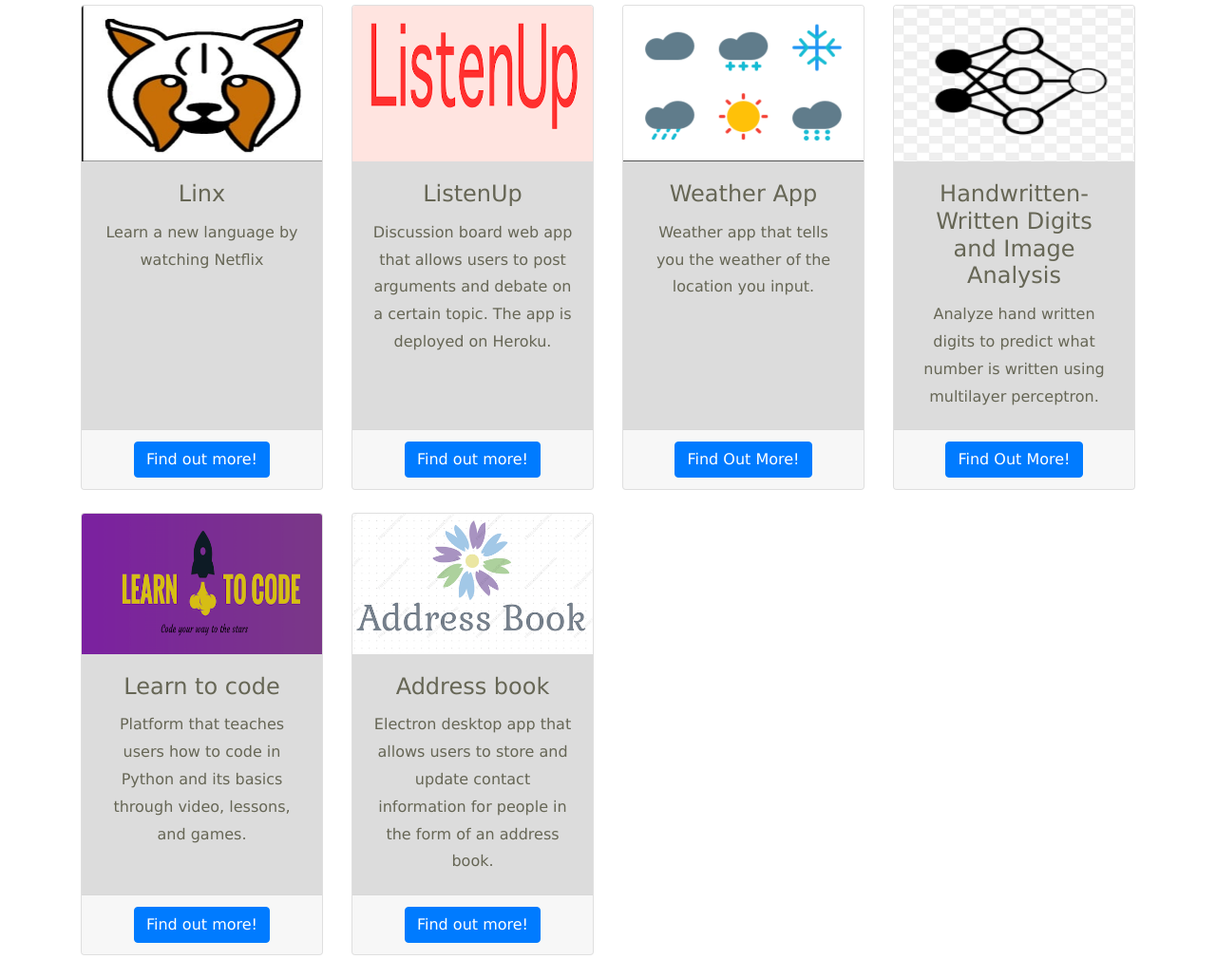
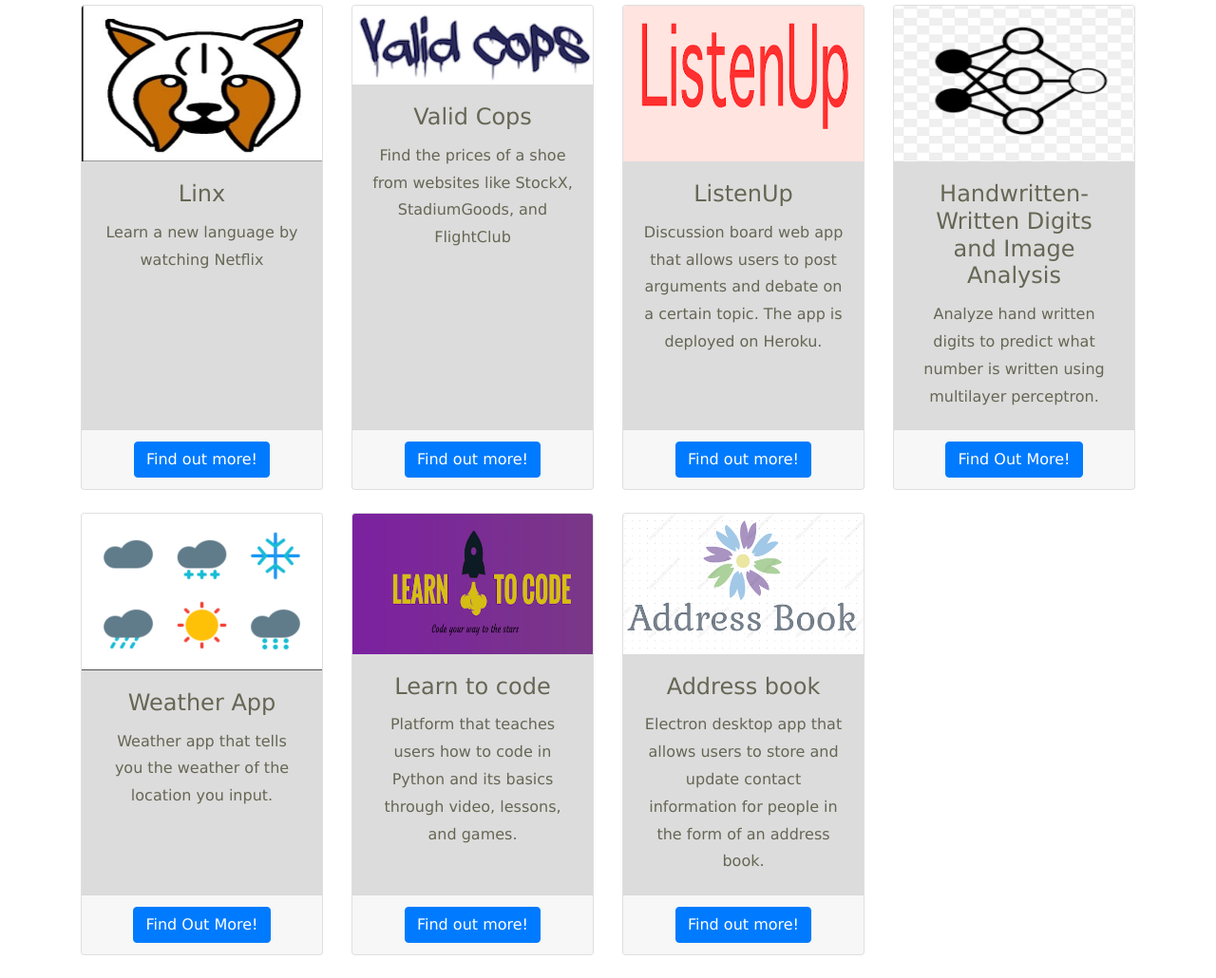
Before and after one commit to NgoHarrison/NgoHarrison.github.io, a plain HTML site: page index.html in a window 1280 px wide. Shown: the part 1451-2481 px from the top of the page at 95% size. Drawn offline with Linux system fonts and the light colour scheme.

Commit message:
Added valid cops project

```diff
--- a/index.html
+++ b/index.html
@@ -55,7 +55,6 @@
 
     <!-- Page Features -->
     <div class="row text-center">
-
       <div class="col-lg-3 col-md-6 mb-4">
         <div class="card h-100">
           <img class="card-img-top" src="Linx.png">
@@ -68,7 +67,18 @@
           </div>
         </div>
       </div>
-
+      <div class="col-lg-3 col-md-6 mb-4">
+        <div class="card h-100">
+          <img class="card-img-top" src="validcops.png">
+          <div class="card-body" style="background-color: #DCDCDC">
+            <h4 class="card-title">Valid Cops</h4>
+            <p class="card-text">Find the prices of a shoe from websites like StockX, StadiumGoods, and FlightClub</p>
+          </div>
+          <div class="card-footer">
+            <a href="https://github.com/NgoHarrison/validcops" class="btn btn-primary">Find out more!</a>
+          </div>
+        </div>
+      </div>
       <div class="col-lg-3 col-md-6 mb-4">
         <div class="card h-100">
           <img class="card-img-top" src="ListenUp.png" alt="">
@@ -81,20 +91,6 @@
           </div>
         </div>
       </div>
-
-      <div class="col-lg-3 col-md-6 mb-4">
-        <div class="card h-100">
-          <img class="card-img-top" src="WeatherApp.png" alt="">
-          <div class="card-body" style="background-color: #DCDCDC">
-            <h4 class="card-title">Weather App</h4>
-            <p class="card-text">Weather app that tells you the weather of the location you input.</p>
-          </div>
-          <div class="card-footer">
-            <a href="https://github.com/NgoHarrison/Weather_App" class="btn btn-primary">Find Out More!</a>
-          </div>
-        </div>
-      </div>
-
       <div class="col-lg-3 col-md-6 mb-4">
         <div class="card h-100">
           <img class="card-img-top" src="HWA.png" alt="">
@@ -105,6 +101,18 @@
           </div>
           <div class="card-footer">
             <a href="https://github.com/NgoHarrison/MachineLearningSpring2019" class="btn btn-primary">Find Out More!</a>
+          </div>
+        </div>
+      </div>
+      <div class="col-lg-3 col-md-6 mb-4">
+        <div class="card h-100">
+          <img class="card-img-top" src="WeatherApp.png" alt="">
+          <div class="card-body" style="background-color: #DCDCDC">
+            <h4 class="card-title">Weather App</h4>
+            <p class="card-text">Weather app that tells you the weather of the location you input.</p>
+          </div>
+          <div class="card-footer">
+            <a href="https://github.com/NgoHarrison/Weather_App" class="btn btn-primary">Find Out More!</a>
           </div>
         </div>
       </div>
```
Also changed, not shown: validcops.png (added).
